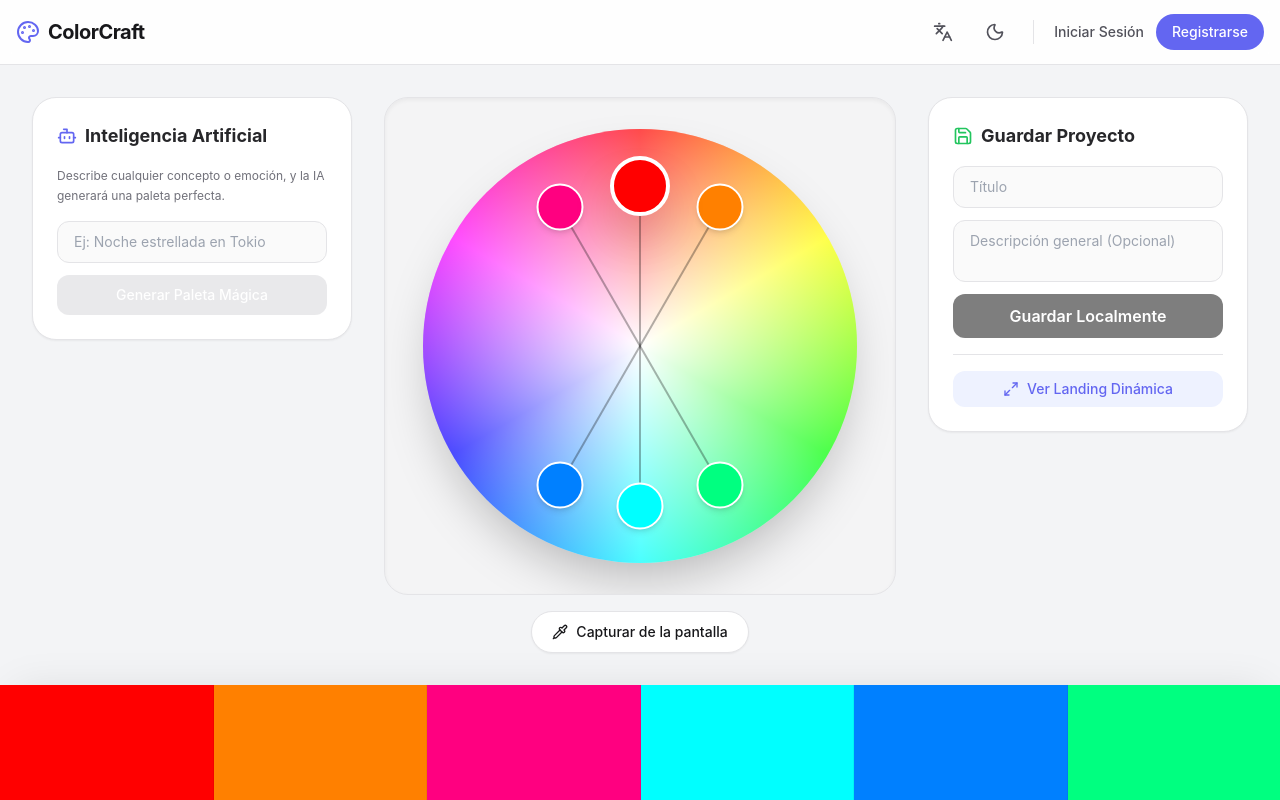
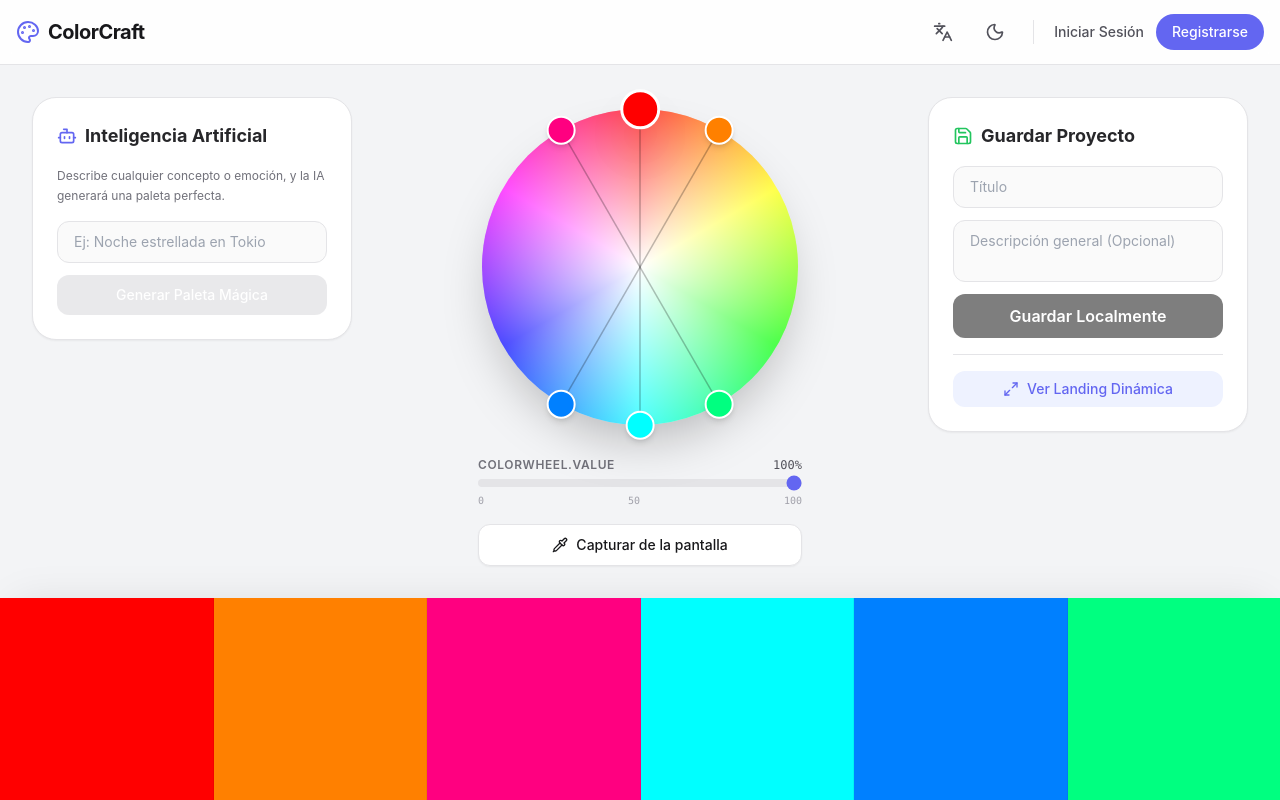
Before and after one commit to rafaelgomqui/ColorCraft, a React (Vite) app: page / in a window 1280 px wide. Shown: the top 800 px of the page. Built offline with nearby package versions, Linux system fonts and the light colour scheme; the HTML template or start-up script is replaced by a standard one.

Commit message:
Arreglo brillo colorwheel y titulo de la página

```diff
--- a/index.html
+++ b/index.html
@@ -2,9 +2,9 @@
 <html lang="en">
   <head>
     <meta charset="UTF-8" />
-    <link rel="icon" type="image/svg+xml" href="/vite.svg" />
+    <link rel="icon" type="image/svg+xml" href="/favicon.svg" />
     <meta name="viewport" content="width=device-width, initial-scale=1.0" />
-    <title>src</title>
+    <title>ColorCraft</title>
   </head>
   <body>
     <div id="root"></div>
--- a/src/components/editor/ColorWheel.tsx
+++ b/src/components/editor/ColorWheel.tsx
@@ -1,78 +1,176 @@
-import { useEffect, useState, useRef } from 'react';
+import { useEffect, useState, useRef, useCallback } from 'react';
 import { useTranslation } from 'react-i18next';
 import { colord } from 'colord';
 import { usePaletteStore } from '../../stores/usePaletteStore';
 import { Pipette } from 'lucide-react';
 
-const HARMONY_OFFSETS = [-60, -30, 30, 60, 180];
+
+type HsvColor = { h: number; s: number; v: number; a: number };
+type HistoryState = { colors: string[]; globalValue: number };
+
+const clamp = (val: number, min: number, max: number) => Math.max(min, Math.min(max, val));
+
+function generateAnalogous(baseH: number, baseS: number, baseV: number): HsvColor[] {
+  return [
+    { h: baseH, s: baseS, v: baseV, a: 1 },
+    { h: (baseH - 30 + 360) % 360, s: baseS, v: baseV, a: 1 },
+    { h: (baseH + 30) % 360, s: baseS, v: baseV, a: 1 },
+    { h: (baseH - 30 + 360) % 360, s: clamp(baseS * 0.75, 0, 100), v: baseV, a: 1 },
+    { h: (baseH + 30) % 360, s: clamp(baseS * 0.75, 0, 100), v: baseV, a: 1 },
+    { h: baseH, s: baseS, v: baseV, a: 1 },
+  ];
+}
 
 export default function ColorWheel() {
   const { t } = useTranslation();
-  const { colors, setColors, updateColor } = usePaletteStore();
+  const { colors, setColors } = usePaletteStore();
+
+  const [globalValue, setGlobalValue] = useState(100);
+  const [activeOrb, setActiveOrb] = useState<number | null>(null);
 
   const containerRef = useRef<HTMLDivElement>(null);
   const wheelRef = useRef<HTMLDivElement>(null);
+  const internalHsvRef = useRef<HsvColor[]>([]);
   const [radius, setRadius] = useState(160);
 
-  // Keep refs so pointer handlers never have stale closures
-  const radiusRef = useRef(radius);
+  /* ── Historial (Undo / Redo) ── */
+  const historyRef = useRef<HistoryState[]>([]);
+  const historyIndexRef = useRef(-1);
   const colorsRef = useRef(colors);
-  const setColorsRef = useRef(setColors);
-  const updateColorRef = useRef(updateColor);
+  const globalValueRef = useRef(globalValue);
+  colorsRef.current = colors;
+  globalValueRef.current = globalValue;
 
-  useEffect(() => { radiusRef.current = radius; }, [radius]);
-  useEffect(() => { colorsRef.current = colors; }, [colors]);
-  useEffect(() => { setColorsRef.current = setColors; }, [setColors]);
-  useEffect(() => { updateColorRef.current = updateColor; }, [updateColor]);
+  const pushHistory = useCallback(() => {
+    const current: HistoryState = {
+      colors: [...colorsRef.current],
+      globalValue: globalValueRef.current,
+    };
 
-  const internalHsvRef = useRef(colors.map(c => colord(c).toHsv()));
-  const activeOrbRef = useRef<number | null>(null);
-  const [activeOrb, setActiveOrb] = useState<number | null>(null);
+    // Evitar duplicados consecutivos
+    const last = historyRef.current[historyRef.current.length - 1];
+    if (last && JSON.stringify(last) === JSON.stringify(current)) {
+      return;
+    }
 
-  // Recalculate radius based on container size
+    // Si estamos en medio del historial (se hizo undo antes), truncar el futuro
+    if (historyIndexRef.current < historyRef.current.length - 1) {
+      historyRef.current = historyRef.current.slice(0, historyIndexRef.current + 1);
+    }
+
+    historyRef.current.push(current);
+    if (historyRef.current.length > 20) {
+      historyRef.current.shift();
+    }
+    historyIndexRef.current = historyRef.current.length - 1;
+  }, []);
+
+  const undo = useCallback(() => {
+    if (historyIndexRef.current > 0) {
+      historyIndexRef.current--;
+      const state = historyRef.current[historyIndexRef.current];
+      setColors(state.colors);
+      setGlobalValue(state.globalValue);
+      internalHsvRef.current = state.colors.map((c) => {
+        const parsed = colord(c).toHsv();
+        return { h: parsed.h, s: parsed.s, v: parsed.v, a: parsed.a ?? 1 };
+      });
+    }
+  }, [setColors]);
+
+  const redo = useCallback(() => {
+    if (historyIndexRef.current < historyRef.current.length - 1) {
+      historyIndexRef.current++;
+      const state = historyRef.current[historyIndexRef.current];
+      setColors(state.colors);
+      setGlobalValue(state.globalValue);
+      internalHsvRef.current = state.colors.map((c) => {
+        const parsed = colord(c).toHsv();
+        return { h: parsed.h, s: parsed.s, v: parsed.v, a: parsed.a ?? 1 };
+      });
+    }
+  }, [setColors]);
+
+  // Inicializar historial al montar
   useEffect(() => {
-    const updateRadius = () => {
+    if (historyRef.current.length === 0) {
+      pushHistory();
+    }
+    // eslint-disable-next-line react-hooks/exhaustive-deps
+  }, []);
+
+  // Atajos de teclado
+  useEffect(() => {
+    const handleKeyDown = (e: KeyboardEvent) => {
+      if (e.ctrlKey || e.metaKey) {
+        if (e.key.toLowerCase() === 'z' && !e.shiftKey) {
+          e.preventDefault();
+          undo();
+        } else if (
+          e.key.toLowerCase() === 'y' ||
+          (e.key.toLowerCase() === 'z' && e.shiftKey)
+        ) {
+          e.preventDefault();
+          redo();
+        }
+      }
+    };
+    window.addEventListener('keydown', handleKeyDown);
+    return () => window.removeEventListener('keydown', handleKeyDown);
+  }, [undo, redo]);
+
+  /* ── Sincronización store ↔ ref interno ── */
+  useEffect(() => {
+    if (activeOrb === null) {
+      const newHsvs = colors.map((c, i) => {
+        const parsed = colord(c).toHsv();
+        if (parsed.s === 0) {
+          return {
+            ...parsed,
+            h: internalHsvRef.current[i]?.h ?? 0,
+            a: parsed.a ?? 1,
+          };
+        }
+        return { h: parsed.h, s: parsed.s, v: parsed.v, a: parsed.a ?? 1 };
+      });
+      internalHsvRef.current = newHsvs;
+      const avgV = newHsvs.reduce((sum, hsv) => sum + hsv.v, 0) / newHsvs.length || 100;
+      setGlobalValue(avgV);
+    }
+  }, [colors, activeOrb]);
+
+  /* ── Responsive: radio dinámico ── */
+  useEffect(() => {
     if (!containerRef.current) return;
-      const containerWidth = containerRef.current.offsetWidth;
-      const newRadius = Math.min(Math.max(Math.floor((containerWidth * 0.85) / 2), 100), 220);
-      setRadius(newRadius);
-    };
-    updateRadius();
-    const observer = new ResizeObserver(updateRadius);
-    if (containerRef.current) observer.observe(containerRef.current);
+    const observer = new ResizeObserver((entries) => {
+      for (const entry of entries) {
+        const size = Math.min(entry.contentRect.width, entry.contentRect.height);
+        setRadius(Math.max(120, Math.floor(size / 2) - 12));
+      }
+    });
+    observer.observe(containerRef.current);
     return () => observer.disconnect();
   }, []);
 
-  // Sync internal HSV when colors change from outside (e.g. AI generation)
-  useEffect(() => {
-    if (activeOrbRef.current === null) {
-      internalHsvRef.current = colors.map((c, i) => {
-        const parsed = colord(c).toHsv();
-        if (parsed.s === 0) return { ...parsed, h: internalHsvRef.current[i]?.h ?? 0 };
-        return parsed;
-      });
-    }
-  }, [colors]);
-
-  const getColorCoords = (index: number) => {
+  /* ── Conversión HSV ↔ coordenadas cartesianas ── */
+  const getColorCoords = useCallback(
+    (index: number) => {
       const hsv = internalHsvRef.current[index];
-    const r = radiusRef.current;
+      if (!hsv) return { x: 0, y: 0 };
       const angle = ((hsv.h - 90) * Math.PI) / 180;
-    const distance = (hsv.s / 100) * r;
+      const distance = (hsv.s / 100) * radius;
       return {
         x: Math.cos(angle) * distance,
-      y: Math.sin(angle) * distance
+        y: Math.sin(angle) * distance,
       };
-  };
+    },
+    [radius]
+  );
 
-  // Register global pointer handlers ONCE — use refs to avoid stale closures
+  /* ── Drag & Drop (Pointer Events) ── */
   useEffect(() => {
     const handlePointerMove = (e: PointerEvent) => {
-      const orb = activeOrbRef.current;
-      if (orb === null || !wheelRef.current) return;
-
-      // Prevent browser from scrolling while dragging
-      e.preventDefault();
+      if (activeOrb === null || !wheelRef.current) return;
 
       const rect = wheelRef.current.getBoundingClientRect();
       const centerX = rect.left + rect.width / 2;
@@ -81,64 +179,63 @@ export default function ColorWheel() {
       const x = e.clientX - centerX;
       const y = e.clientY - centerY;
 
-      const r = radiusRef.current;
       let angle = Math.atan2(y, x) * (180 / Math.PI) + 90;
       if (angle < 0) angle += 360;
+      if (angle >= 360) angle -= 360;
 
       let distance = Math.sqrt(x * x + y * y);
-      if (distance > r) distance = r;
-      const s = (distance / r) * 100;
+      if (distance > radius) distance = radius;
+      const s = (distance / radius) * 100;
 
-      const currentColors = colorsRef.current;
+      if (activeOrb === 0) {
+        internalHsvRef.current[0] = { h: angle, s, v: globalValue, a: 1 };
+        const harmonyColors = generateAnalogous(angle, s, globalValue);
 
-      if (orb === 0) {
-        internalHsvRef.current[0] = { h: angle, s, v: 100, a: 1 };
-        const newMainHex = colord({ h: angle, s, v: 100, a: 1 }).toHex();
-
-        const newColors = currentColors.map((_, idx) => {
-          if (idx === 0) return newMainHex;
-          let newH = (angle + HARMONY_OFFSETS[idx - 1]) % 360;
-          if (newH < 0) newH += 360;
-          internalHsvRef.current[idx] = { h: newH, s, v: 100, a: 1 };
-          return colord({ h: newH, s, v: 100, a: 1 }).toHex();
+        const newColors = colors.map((_, idx) => {
+          internalHsvRef.current[idx] = harmonyColors[idx];
+          return colord(harmonyColors[idx]).toHex();
         });
-
-        setColorsRef.current(newColors);
+        setColors(newColors);
       } else {
-        internalHsvRef.current[orb] = { h: angle, s, v: 100, a: 1 };
-        const newHex = colord({ h: angle, s, v: 100, a: 1 }).toHex();
-        updateColorRef.current(orb, newHex);
+        internalHsvRef.current[activeOrb] = { h: angle, s, v: globalValue, a: 1 };
+        const newHex = colord({ h: angle, s, v: globalValue, a: 1 }).toHex();
+        const newColors = [...colors];
+        newColors[activeOrb] = newHex;
+        setColors(newColors);
       }
     };
 
     const handlePointerUp = () => {
-      if (activeOrbRef.current !== null) {
-        activeOrbRef.current = null;
+      if (activeOrb !== null) {
+        pushHistory();
+      }
       setActiveOrb(null);
-      }
     };
 
-    // passive: false is REQUIRED so we can call e.preventDefault() on mobile
-    window.addEventListener('pointermove', handlePointerMove, { passive: false });
+    if (activeOrb !== null) {
+      window.addEventListener('pointermove', handlePointerMove);
       window.addEventListener('pointerup', handlePointerUp);
-    window.addEventListener('pointercancel', handlePointerUp);
-
+    }
     return () => {
       window.removeEventListener('pointermove', handlePointerMove);
       window.removeEventListener('pointerup', handlePointerUp);
-      window.removeEventListener('pointercancel', handlePointerUp);
     };
-  }, []); // Empty deps — never re-registers, uses refs for all mutable values
+  }, [activeOrb, colors, setColors, radius, globalValue, pushHistory]);
 
-  const startDrag = (e: React.PointerEvent, index: number) => {
-    e.preventDefault();
-    e.stopPropagation();
-    // Capture pointer on the element so it keeps tracking even if finger moves off
-    (e.currentTarget as HTMLElement).setPointerCapture(e.pointerId);
-    activeOrbRef.current = index;
-    setActiveOrb(index);
+  /* ── Cambio de Brillo (Value) global ── */
+  const handleValueChange = (newValue: number) => {
+    setGlobalValue(newValue);
+    const newColors = colors.map((_, i) => {
+      const hsv = internalHsvRef.current[i];
+      if (!hsv) return colors[i];
+      const newHsv = { ...hsv, v: newValue };
+      internalHsvRef.current[i] = newHsv;
+      return colord(newHsv).toHex();
+    });
+    setColors(newColors);
   };
 
+  /* ── EyeDropper ── */
   const openEyedropper = async () => {
     if (!('EyeDropper' in window)) {
       alert(t('colorWheel.eyedropperNotSupported'));
@@ -148,129 +245,174 @@ export default function ColorWheel() {
       // @ts-ignore
       const eyeDropper = new window.EyeDropper();
       const result = await eyeDropper.open();
+
       const parsed = colord(result.sRGBHex).toHsv();
-      const newMainHex = colord({ h: parsed.h, s: parsed.s, v: 100, a: 1 }).toHex();
-      internalHsvRef.current[0] = { h: parsed.h, s: parsed.s, v: 100, a: 1 };
+      setGlobalValue(parsed.v);
+
+      internalHsvRef.current[0] = { h: parsed.h, s: parsed.s, v: parsed.v, a: 1 };
+      const harmonyColors = generateAnalogous(parsed.h, parsed.s, parsed.v);
+
       const newColors = colors.map((_, idx) => {
-        if (idx === 0) return newMainHex;
-        let newH = (parsed.h + HARMONY_OFFSETS[idx - 1]) % 360;
-        if (newH < 0) newH += 360;
-        internalHsvRef.current[idx] = { h: newH, s: parsed.s, v: 100, a: 1 };
-        return colord({ h: newH, s: parsed.s, v: 100, a: 1 }).toHex();
+        internalHsvRef.current[idx] = harmonyColors[idx];
+        return colord(harmonyColors[idx]).toHex();
       });
       setColors(newColors);
-    } catch (_) {}
+      pushHistory();
+    } catch (e) {
+      /* usuario canceló */
+    }
   };
 
-  const orbSize = Math.max(28, Math.floor(radius * 0.22));
-  const mainOrbSize = Math.max(36, Math.floor(radius * 0.28));
+  /* ── Render helpers ── */
+  const orbSize = Math.max(22, Math.min(36, radius / 5.5));
+  const mainOrbSize = Math.max(30, Math.min(48, radius / 4));
 
   return (
-    <div ref={containerRef} className="flex flex-col items-center gap-4 w-full">
+    <div className="flex flex-col items-center gap-5 w-full select-none">
+      {/* ── Rueda cromática ── */}
       <div
-        className="relative w-full bg-zinc-100 dark:bg-zinc-900 rounded-3xl overflow-hidden flex items-center justify-center border border-zinc-200 dark:border-zinc-800 shadow-inner"
-        style={{ height: radius * 2 + 64 }}
+        ref={containerRef}
+        className="relative w-full max-w-[340px] aspect-square flex-shrink-0 mx-auto"
       >
         <div
           ref={wheelRef}
-          className="relative rounded-full shadow-2xl flex-shrink-0"
+          className="absolute top-1/2 left-1/2 -translate-x-1/2 -translate-y-1/2 rounded-full shadow-2xl"
           style={{
             width: radius * 2,
             height: radius * 2,
-            background: 'conic-gradient(from 0deg, red, yellow, lime, aqua, blue, magenta, red)',
-            // Prevent browser scroll/pan from stealing touch events
             touchAction: 'none',
-            userSelect: 'none',
-            WebkitUserSelect: 'none',
+            /* 0° HSV (rojo) en la parte superior, recorrido horario */
+            background:
+              'conic-gradient(from 0deg, red, yellow, lime, aqua, blue, magenta, red)',
           }}
         >
-          {/* White radial overlay (saturation gradient) */}
+          {/* Gradiente radial de saturación (blanco → transparente) */}
           <div
+            className="absolute inset-0 rounded-full pointer-events-none"
             style={{
-              width: '100%',
-              height: '100%',
-              borderRadius: '50%',
               background: 'radial-gradient(circle, #ffffff 0%, transparent 100%)',
-              pointerEvents: 'none',
             }}
           />
 
-          {/* Lines from center to each orb */}
+          {/* Overlay de Value (Brillo) */}
+          <div
+            className="absolute inset-0 rounded-full pointer-events-none"
+            style={{
+              backgroundColor: 'black',
+              opacity: (100 - globalValue) / 100,
+            }}
+          />
+
+          {/* Líneas desde el centro a cada orbe */}
           <svg
-            className="absolute inset-0 w-full h-full overflow-visible"
-            style={{ pointerEvents: 'none' }}
+            className="absolute inset-0 pointer-events-none"
+            width={radius * 2}
+            height={radius * 2}
           >
             {colors.map((_, i) => {
-              const coords = getColorCoords(i);
+              const c = getColorCoords(i);
               return (
                 <line
                   key={`line-${i}`}
                   x1={radius}
                   y1={radius}
-                  x2={radius + coords.x}
-                  y2={radius + coords.y}
-                  stroke="rgba(0,0,0,0.3)"
-                  strokeWidth="2"
+                  x2={radius + c.x}
+                  y2={radius + c.y}
+                  stroke="rgba(0,0,0,0.25)"
+                  strokeWidth="1.5"
                 />
               );
             })}
           </svg>
 
-          {/* Secondary orbs */}
+          {/* Orbes secundarios */}
           {colors.slice(1).map((color, i) => {
             const index = i + 1;
             const coords = getColorCoords(index);
             return (
               <div
                 key={`orb-${index}`}
-                className="absolute rounded-full shadow-md border-2 border-white dark:border-zinc-900"
+                className="absolute cursor-grab active:cursor-grabbing hover:scale-110 transition-transform"
                 style={{
-                  backgroundColor: color,
-                  width: orbSize,
-                  height: orbSize,
                   left: `calc(50% + ${coords.x}px)`,
                   top: `calc(50% + ${coords.y}px)`,
                   transform: 'translate(-50%, -50%)',
                   zIndex: activeOrb === index ? 50 : 10,
-                  cursor: activeOrb === index ? 'grabbing' : 'grab',
-                  touchAction: 'none',
+                  width: orbSize,
+                  height: orbSize,
                 }}
-                onPointerDown={(e) => startDrag(e, index)}
-                title={`${t('colorWheel.secondaryOrb')}: ${color}`}
+                onPointerDown={(e) => {
+                  e.preventDefault();
+                  (e.currentTarget as HTMLDivElement).setPointerCapture(e.pointerId);
+                  setActiveOrb(index);
+                }}
+              >
+                <div
+                  className="w-full h-full rounded-full shadow-md border-2 border-white dark:border-zinc-900"
+                  style={{ backgroundColor: color }}
                 />
+              </div>
             );
           })}
 
-          {/* Main orb */}
+          {/* Orbe principal */}
           <div
-            className="absolute rounded-full shadow-2xl border-4 border-white dark:border-zinc-950"
+            className="absolute cursor-grab active:cursor-grabbing hover:scale-105 transition-transform"
             style={{
-              backgroundColor: colors[0],
-              width: mainOrbSize,
-              height: mainOrbSize,
               left: `calc(50% + ${getColorCoords(0).x}px)`,
               top: `calc(50% + ${getColorCoords(0).y}px)`,
               transform: 'translate(-50%, -50%)',
               zIndex: activeOrb === 0 ? 50 : 20,
-              cursor: activeOrb === 0 ? 'grabbing' : 'grab',
-              touchAction: 'none',
+              width: mainOrbSize,
+              height: mainOrbSize,
             }}
-            onPointerDown={(e) => startDrag(e, 0)}
-            title={`${t('colorWheel.mainOrb')}: ${colors[0]}`}
+            onPointerDown={(e) => {
+              e.preventDefault();
+              (e.currentTarget as HTMLDivElement).setPointerCapture(e.pointerId);
+              setActiveOrb(0);
+            }}
           >
-            <div className="w-full h-full flex items-center justify-center opacity-0 hover:opacity-100 transition-opacity bg-black/40 rounded-full pointer-events-none">
-              <span className="text-white text-[10px] font-bold drop-shadow-md">
-                {t('colorWheel.mainOrb')}
-              </span>
-            </div>
+            <div
+              className="w-full h-full rounded-full shadow-2xl border-[3px] border-white dark:border-zinc-950"
+              style={{ backgroundColor: colors[0] }}
+            />
           </div>
         </div>
       </div>
 
-      <div className="flex gap-4">
+      {/* ── Controles debajo de la rueda ── */}
+      <div className="flex flex-col gap-4 w-full max-w-[340px] px-2">
+        {/* Slider de Value (Brillo) */}
+        <div className="flex flex-col gap-1.5 w-full">
+          <div className="flex justify-between items-center">
+            <span className="text-xs font-semibold uppercase tracking-wider text-zinc-500 dark:text-zinc-400">
+              {t('colorWheel.value')}
+            </span>
+            <span className="text-xs font-mono text-zinc-600 dark:text-zinc-300">
+              {Math.round(globalValue)}%
+            </span>
+          </div>
+          <input
+            type="range"
+            min={0}
+            max={100}
+            step={1}
+            value={globalValue}
+            onChange={(e) => handleValueChange(Number(e.target.value))}
+            onPointerUp={pushHistory}
+            className="w-full h-2 bg-zinc-200 dark:bg-zinc-700 rounded-lg appearance-none cursor-pointer accent-indigo-500"
+          />
+          <div className="flex justify-between text-[10px] text-zinc-400 font-mono">
+            <span>0</span>
+            <span>50</span>
+            <span>100</span>
+          </div>
+        </div>
+
+        {/* Cuentagotas */}
         <button
           onClick={openEyedropper}
-          className="flex items-center gap-2 px-5 py-2.5 bg-white dark:bg-zinc-800 border border-zinc-200 dark:border-zinc-700 rounded-full shadow-sm hover:shadow-md transition text-sm font-medium hover:text-indigo-500"
+          className="flex items-center justify-center gap-2 px-4 py-2.5 bg-white dark:bg-zinc-800 border border-zinc-200 dark:border-zinc-700 rounded-xl shadow-sm hover:shadow-md transition text-sm font-medium hover:text-indigo-500 w-full"
         >
           <Pipette className="w-4 h-4" />
           {t('colorWheel.captureScreen')}
```
Also changed, not shown: 1 other file (tests, documents, lock files or other folders). Lines whose indentation alone changed are shown as unchanged.
